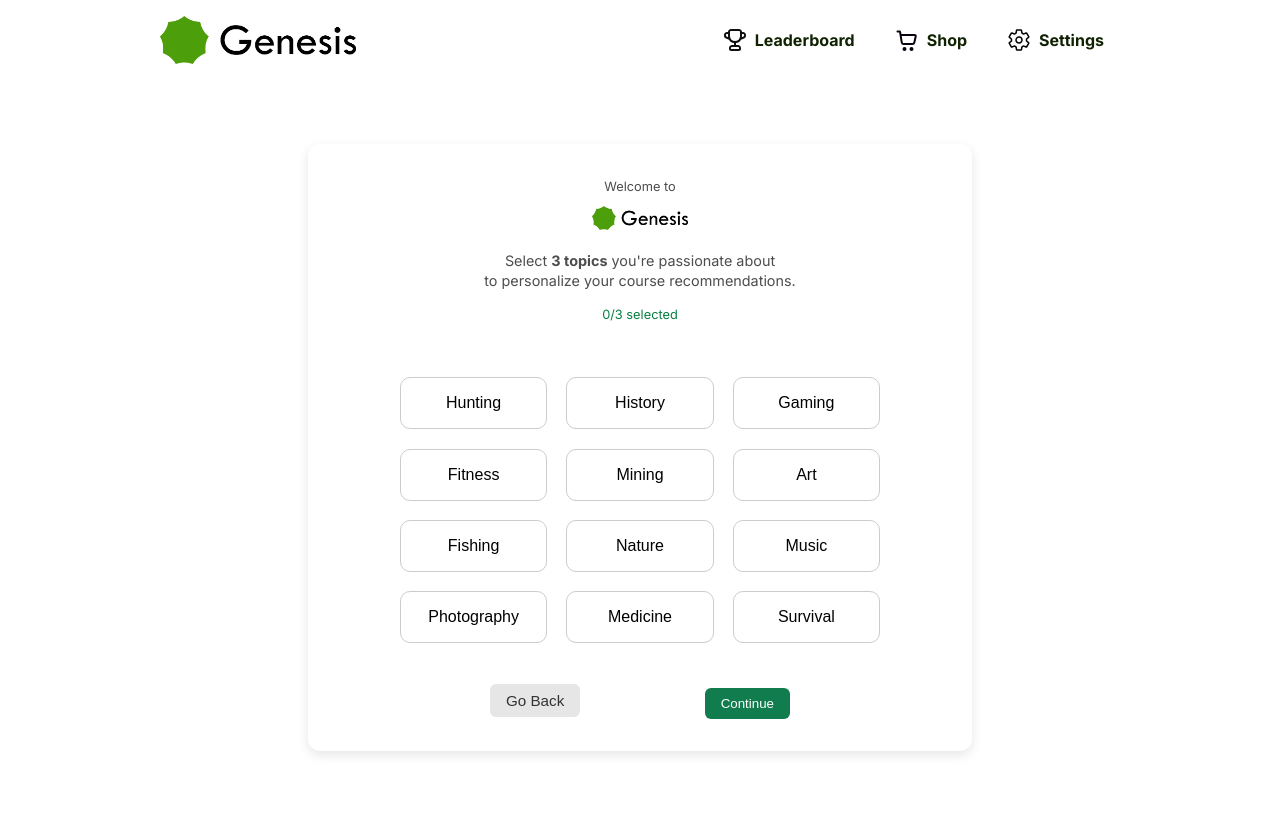
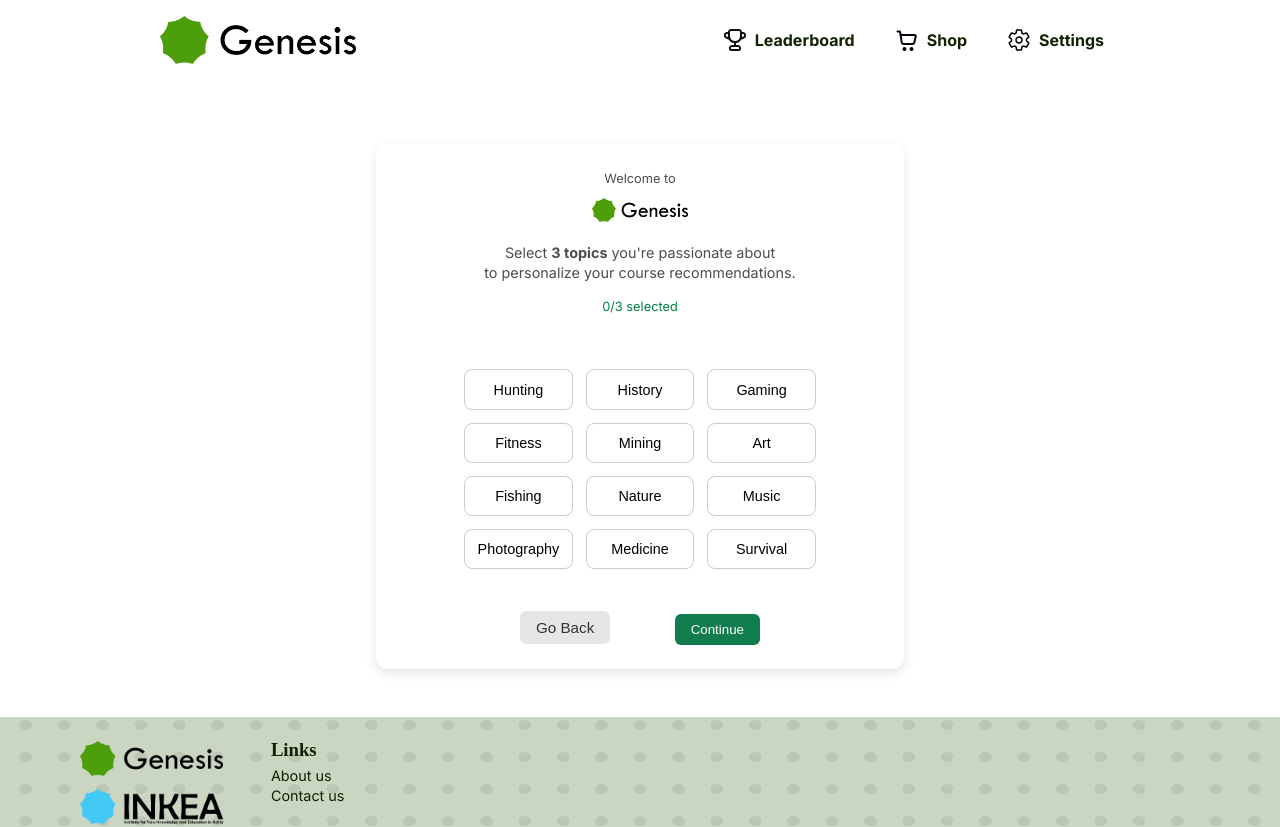
Before and after one commit to RuneHerreman/adria-client, a Vue app: page /onboarding/interests in a window 1280 px wide. Shown: the top 827 px of the page. Built offline with nearby package versions, Linux system fonts and the light colour scheme.

Commit message:
block smaller

```diff
--- a/src/assets/css/main.css
+++ b/src/assets/css/main.css
@@ -110,3 +110,24 @@ h1::before {
 .onboarding-btn-secondary:hover {
     background-color: #d4d4d4;
 }
+
+/* Smaller variant for the Interests onboarding page */
+.onboarding-centered-section.small {
+    width: 30rem;         /* narrower block */
+    min-height: 20rem;    /* less tall */
+    margin: 3rem auto;    /* closer to center */
+    padding: 1.5rem;      /* more compact inside */
+}
+
+/* Smaller grid for Interests */
+.onboarding-centered-section.small .onboarding-interests-grid {
+    grid-template-columns: repeat(3, 1fr);
+    gap: 0.8rem;          /* tighter spacing */
+    max-width: 22rem;
+}
+
+.onboarding-centered-section.small .interest-btn {
+    padding: 0.7rem 0;
+    font-size: 0.9rem;
+    border-radius: 8px;
+}
--- a/src/pages/no-login/OnboardingInterestsPage.vue
+++ b/src/pages/no-login/OnboardingInterestsPage.vue
@@ -15,7 +15,7 @@ const interests = [
 ];
 </script>
 <template>
-  <section class="onboarding-centered-section">
+  <section class="onboarding-centered-section small">
     <div class="onboarding-info-block">
       <small class="onboarding-small-text">Welcome to</small>
       <img src="@/assets/media/genesis.png" alt="Genesis Logo" class="logo" />
```
